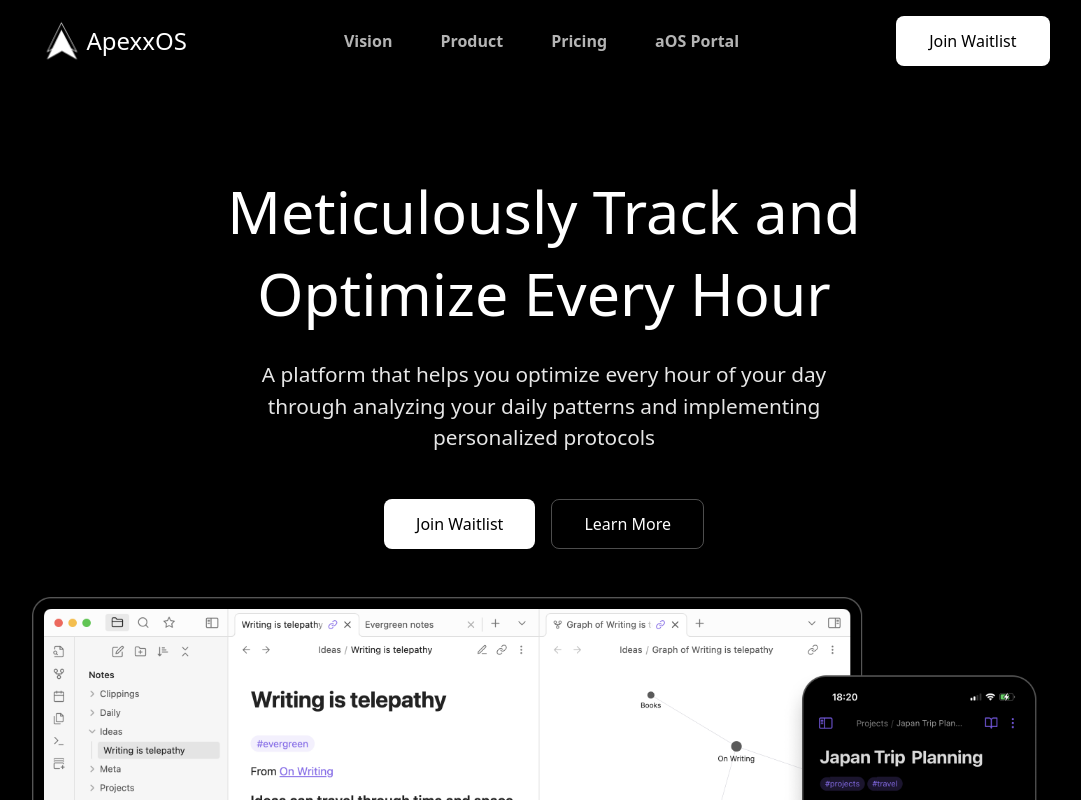
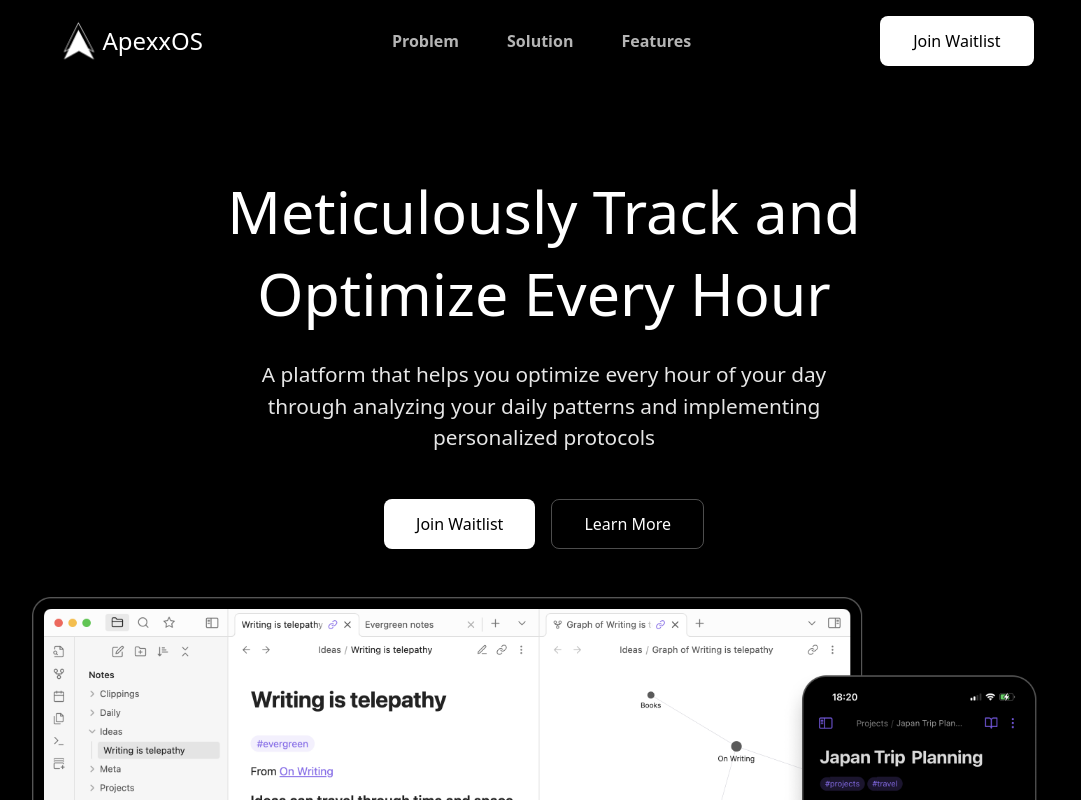
Before and after one commit to HehLul/apexos, a React (Vite) app in the folder landingpage/: page / in a window 1280 px wide. Shown: the top 800 px of the page, without its empty margins (96-1177 px from the left). Built offline with nearby package versions, Linux system fonts and the light colour scheme.

Commit message:
fixed nav links

```diff
--- a/landingpage/src/App.jsx
+++ b/landingpage/src/App.jsx
@@ -79,9 +79,9 @@
     <div className="app-container">
       <Navbar></Navbar>
       <Hero></Hero>
-      <How></How>
       {/* <New></New> */}
       <Problem></Problem>
+      <How></How>
       <Features></Features>
       {/* <Pricing></Pricing> */}
       {/* <Urgent></Urgent> */}
--- a/landingpage/src/components/Navbar/Navbar.jsx
+++ b/landingpage/src/components/Navbar/Navbar.jsx
@@ -37,11 +37,13 @@
 
       {/* Desktop Navigation */}
       <ul className="desktop-nav">
-        <a href="#vision">Vision</a>
+        {/* <a href="#vision">Vision</a>
         <a href="#product">Product</a>
         <a href="#pricing">Pricing</a>
-
-        <a href="#portal">aOS Portal</a>
+        <a href="#portal">aOS Portal</a> */}
+        <a href="#problem">Problem</a>
+        <a href="#solution">Solution</a>
+        <a href="#features">Features</a>
       </ul>
 
       {/* Desktop Buttons */}
--- a/landingpage/src/sections/Features/FeatureCard/FeatureCard.jsx
+++ b/landingpage/src/sections/Features/FeatureCard/FeatureCard.jsx
@@ -3,7 +3,7 @@
 function FeatureCard({ img, icon, title, desc }) {
   return (
     <div className="feature-card">
-      <img src={dummypic} alt="" />
+      {/* <img src={dummypic} alt="" /> */}
       <div className="title">
         <img src={icon} alt="" />
         <h3>{title}</h3>
--- a/landingpage/src/sections/Features/Features.jsx
+++ b/landingpage/src/sections/Features/Features.jsx
@@ -11,7 +11,7 @@
 
 function Features() {
   return (
-    <div className="features page-section">
+    <div className="features page-section" id="features">
       <div className="header section-header">
         <h1>Stop Guessing and Start Engineering</h1>
         <h2>
--- a/landingpage/src/sections/Hero/Hero.jsx
+++ b/landingpage/src/sections/Hero/Hero.jsx
@@ -3,6 +3,12 @@
 import mockup from "../../assets/dummy_mockup.png";
 
 function Hero() {
+  const scrollToNextSection = () => {
+    document.getElementById("problem").scrollIntoView({
+      behavior: "smooth",
+    });
+  };
+
   return (
     <div className="hero">
       <div className="text">
@@ -22,7 +28,7 @@
 
       <div className="buttons">
         <button>Join Waitlist</button>
-        <button>Learn More</button>
+        <button onClick={scrollToNextSection}>Learn More</button>
       </div>
       <img src={mockup} alt="" />
     </div>
--- a/landingpage/src/sections/How/How.jsx
+++ b/landingpage/src/sections/How/How.jsx
@@ -12,7 +12,7 @@
 
 function How() {
   return (
-    <div className="how page-section">
+    <div className="how page-section" id="solution">
       {/* <SectionTitle title={"How it Works"}></SectionTitle> */}
       <div className="container">
         <div className="header">
--- a/landingpage/src/sections/LastCta/LastCta.css
+++ b/landingpage/src/sections/LastCta/LastCta.css
@@ -9,7 +9,11 @@
 
 .last-cta .cta{
   margin-top: 1.5rem;
+  padding: 1rem 3rem;
+  font-size: 1.2rem;
 }
+
+
 
 /* .last-cta h1 {
   font-size: 3.5rem;
--- a/landingpage/src/sections/LastCta/LastCta.jsx
+++ b/landingpage/src/sections/LastCta/LastCta.jsx
@@ -7,7 +7,7 @@
         <h1>Stop Leaving Potential on the Table</h1>
         <h2>
           Join the high performers who've chosen systematic optimization over
-          guesswork. Lock in lifetime access at the lowest price ever.
+          guesswork. Get launch updates and priority over others.
         </h2>
         <button className="cta">Join Waitlist</button>
       </div>
--- a/landingpage/src/sections/Problem/Problem.jsx
+++ b/landingpage/src/sections/Problem/Problem.jsx
@@ -9,7 +9,7 @@
 
 function Problem() {
   return (
-    <div className="problem page-section">
+    <div className="problem page-section" id="problem">
       {/* <SectionTitle title={"Problem"}></SectionTitle> */}
       <div className="section-header">
         <h1>What's Really Holding You Back</h1>
```
